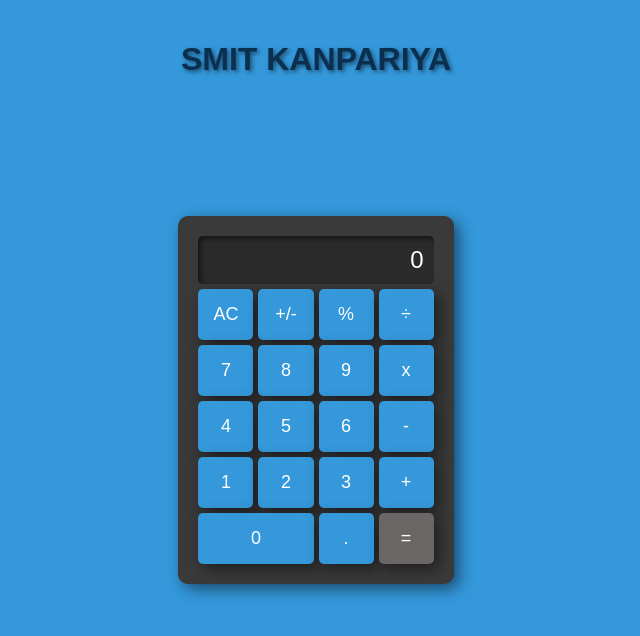
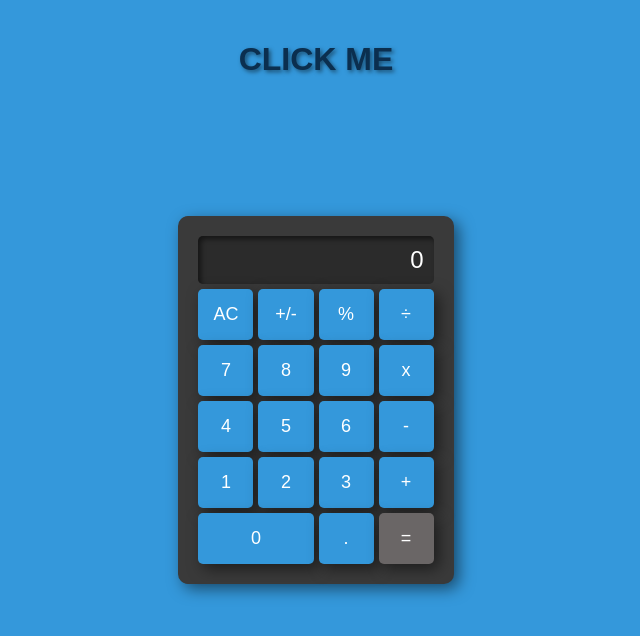
Before and after one commit to Smit-Kanpariya/calculator, a plain HTML site: page index.html in a window 1280 px wide. Shown: the whole page, without its empty margins (324-964 px from the left). Drawn offline with Linux system fonts and the light colour scheme.

Commit message:
click me added

```diff
--- a/index.html
+++ b/index.html
@@ -7,7 +7,7 @@
   <link rel="stylesheet" href="style.css">
 </head>
 <body>
-  <h1 class="name">Smit Kanpariya</h1>
+  <h1 class="name">Click me</h1>
   <div class="calculator">
     <div class="display">0</div>
     <button class="button" onclick="clearDisplay()">AC</button>
```
